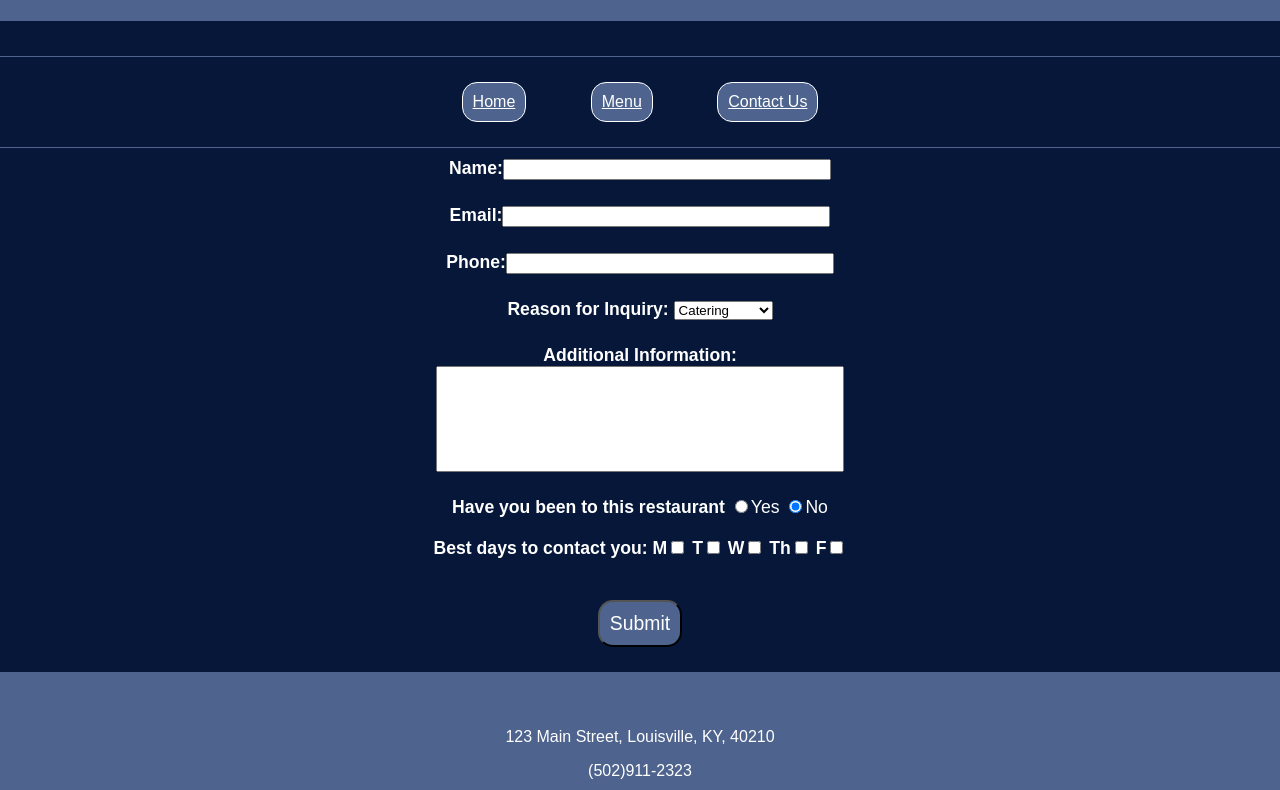
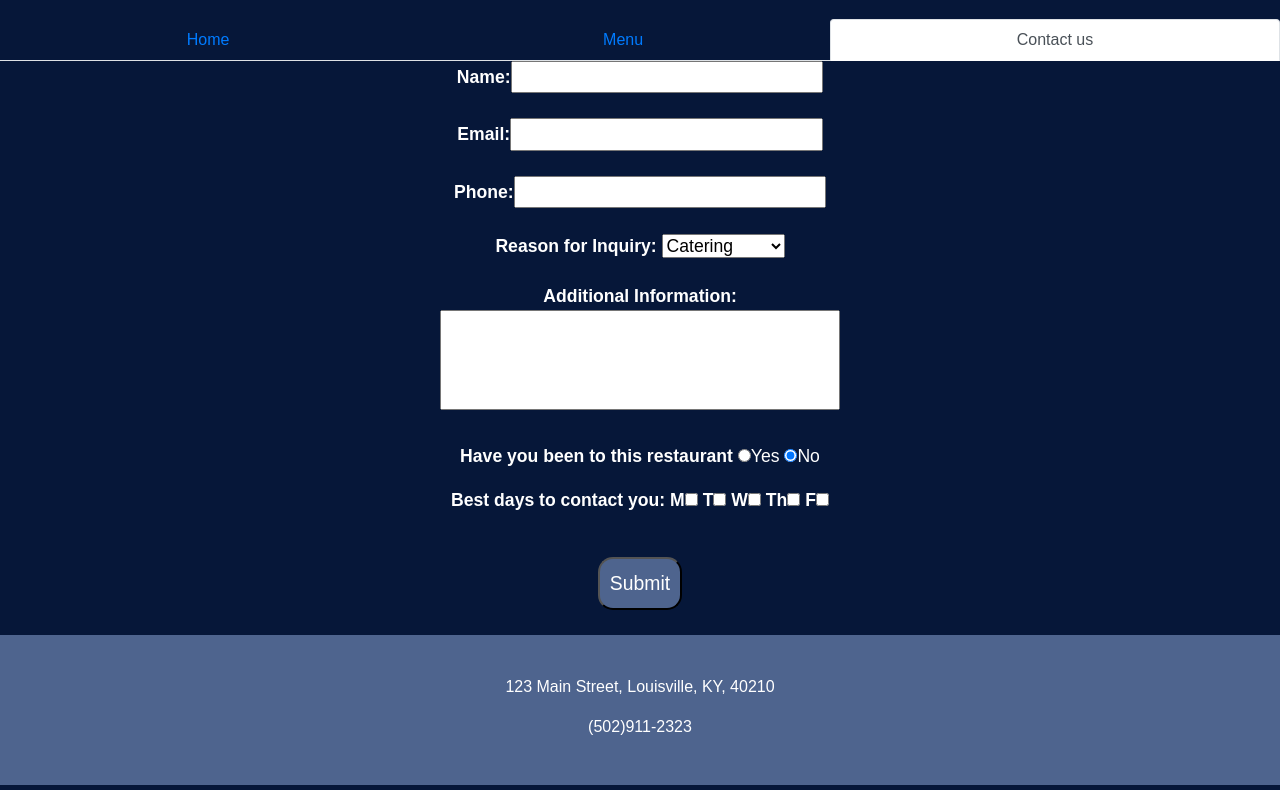
Before and after one commit to B-Mcghee/SoftwareGuildProjects, a plain HTML site: page Restaurant/contact.html in a window 1280 px wide. Shown: the part 207-997 px from the top of the page. Drawn offline with nearby package versions, Linux system fonts and the light colour scheme.

Commit message:
added bootstrap to all pages and changed the navigation bar to tabs spanned across the width of the page

```diff
--- a/Restaurant/contact.html
+++ b/Restaurant/contact.html
@@ -1,9 +1,10 @@
 <!DOCTYPE html>
 <html lang="en" dir="ltr">
-  <head>
-    <meta charset="utf-8">
-    <title>Sandwich Heaven</title>
-    <link rel="stylesheet" href="styles/restaurantStyles.css">
+<head>
+  <meta charset="utf-8">
+  <title>Sandwich Heaven</title>
+  <link rel="stylesheet" href="https://stackpath.bootstrapcdn.com/bootstrap/4.2.1/css/bootstrap.min.css" integrity="sha384-GJzZqFGwb1QTTN6wy59ffF1BuGJpLSa9DkKMp0DgiMDm4iYMj70gZWKYbI706tWS" crossorigin="anonymous">
+  <link rel="stylesheet" href="styles/restaurantStyles.css">
 
     <style>
       label{
@@ -19,18 +20,22 @@
     <header>
       <h1>Sandwich Heaven</h1>
     </header>
-    <nav>
+    <ul class="nav nav-tabs nav-fill">
+      <li class="nav-item">
+        <a class="nav-link " href="Index.html">Home</a>
+      </li>
+      <li class="nav-item">
+        <a class="nav-link" href="menu.html">Menu</a>
+      </li>
+      <li class="nav-item">
+        <a class="nav-link active" href="contact.html">Contact us</a>
+      </li>
+
+    </ul>
+      <section class="container col-lg-12">
 
 
-        <a href="index.html">Home</a>
-        <a href="menu.html">Menu</a>
-        <a href="contact.html">Contact Us</a>
-
-    </nav>
-      <section class="container">
-
-
-        <form class="" action="index.html" method="post" >
+        <form class=" " action="index.html" method="post" >
             <label>Name:</label><input type="text"><br>
             <label>Email:</label><input type="email"><br>
             <label>Phone:</label><input type="text" ><br>
```
Also changed, not shown: Restaurant/index.html (+40 -8 lines), Restaurant/menu.html (+16 -11 lines).
